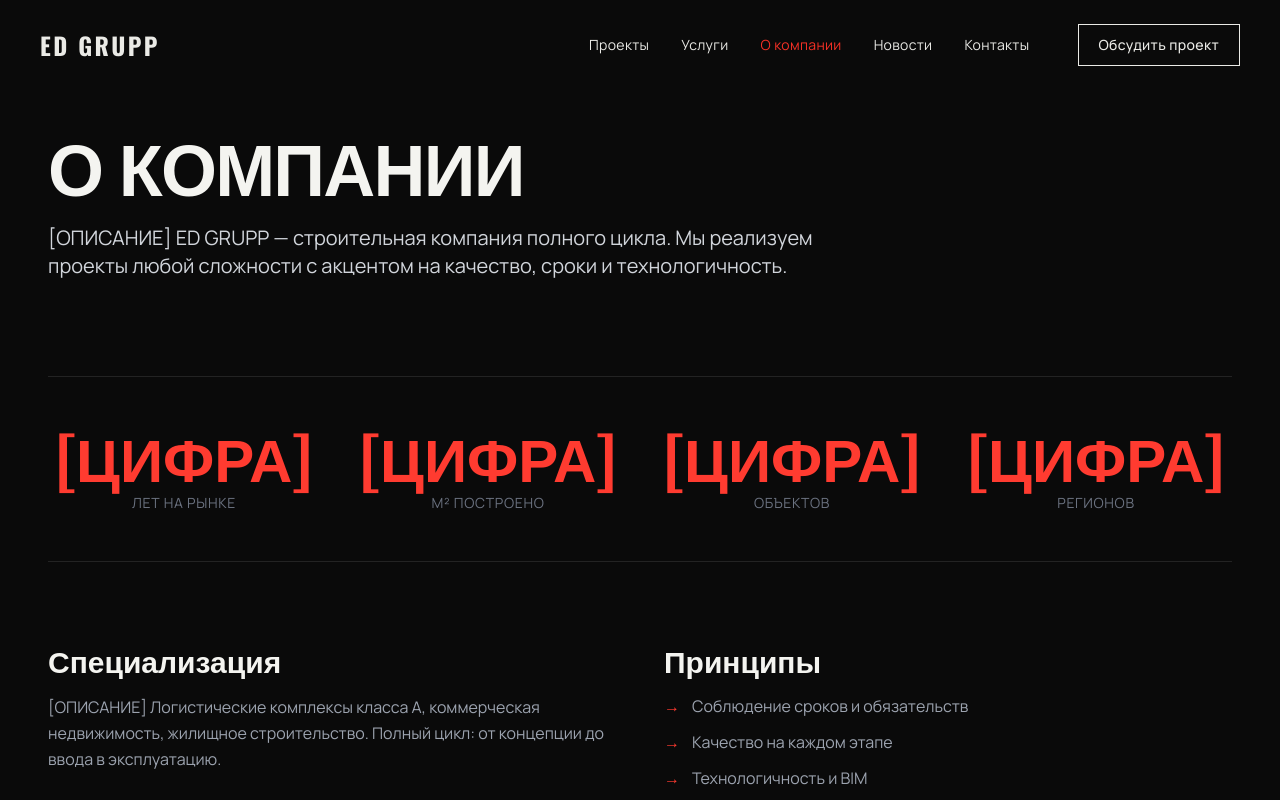
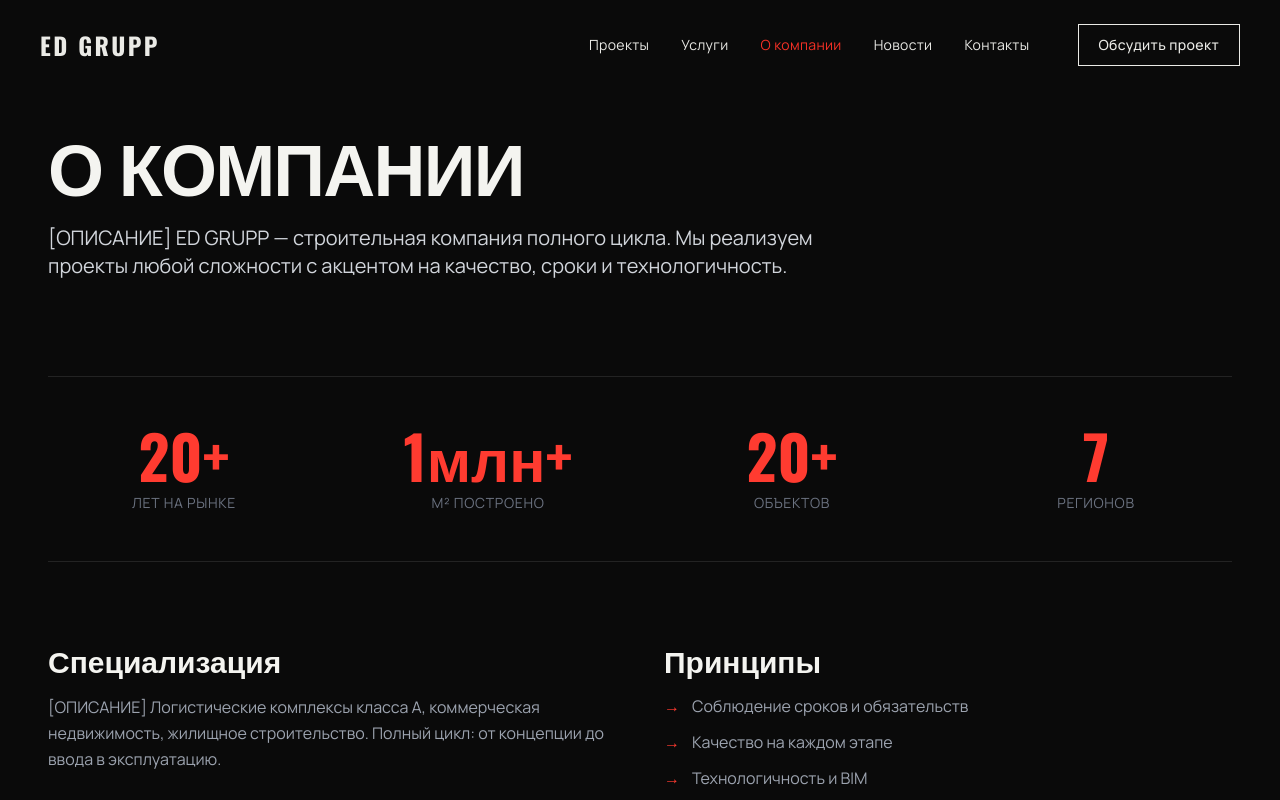
Before and after one commit to Pugmeister/ed-grupp, a React (Vite) app: page /about in a window 1280 px wide. Shown: the top 800 px of the page. Built offline with nearby package versions, Linux system fonts and the light colour scheme.

Commit message:
Update nubmer page About

```diff
--- a/src/pages/About/About.jsx
+++ b/src/pages/About/About.jsx
@@ -16,10 +16,10 @@ export default function About() {
         {/* Key numbers placeholder */}
         <section className="grid grid-cols-2 md:grid-cols-4 gap-8 mb-20 py-12 border-y border-white/10">
           {[
-            { value: '[ЦИФРА]', label: 'Лет на рынке' },
-            { value: '[ЦИФРА]', label: 'м² построено' },
-            { value: '[ЦИФРА]', label: 'Объектов' },
-            { value: '[ЦИФРА]', label: 'Регионов' },
+            { value: '20+', label: 'Лет на рынке' },
+            { value: '1млн+', label: 'м² построено' },
+            { value: '20+', label: 'Объектов' },
+            { value: '7', label: 'Регионов' },
           ].map((item) => (
             <div key={item.label} className="text-center">
               <div className="font-display text-4xl sm:text-5xl md:text-6xl font-bold text-accent">
```
